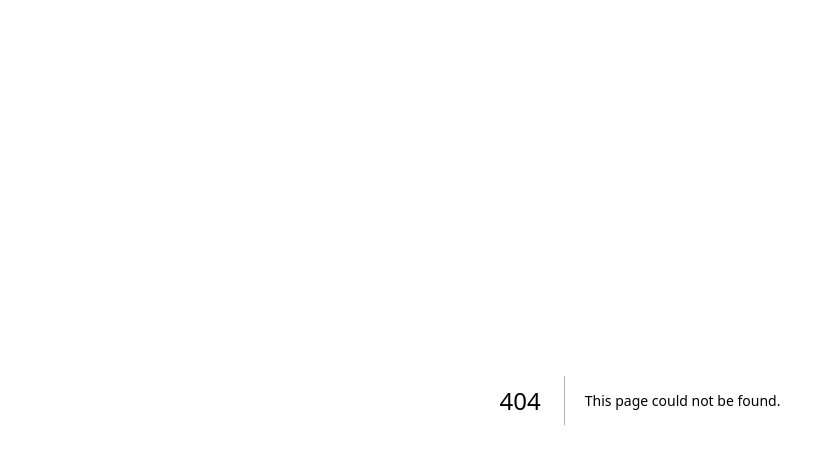
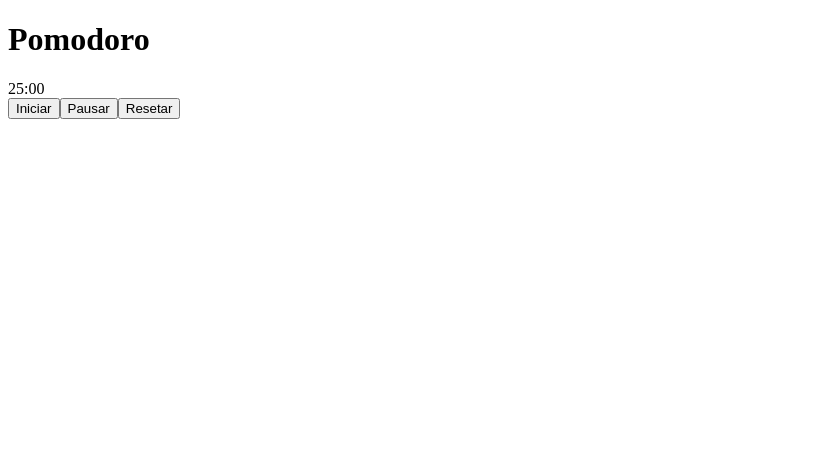
Before and after one commit to alaninhaisnthere/pomodoro, a Next.js app: page /pomodoro in a window 1280 px wide. Before the commit this address had no page. Shown: the top 464 px of the page, without its empty margins (0-835 px from the left). Built offline with nearby package versions, Linux system fonts and the light colour scheme.

Commit message:
feat: adding home page with link

```diff
--- a/src/app/layout.tsx
+++ /dev/null
@@ -1,16 +0,0 @@
-export const metadata = {
-  title: 'Next.js',
-  description: 'Generated by Next.js',
-}
-
-export default function RootLayout({
-  children,
-}: {
-  children: React.ReactNode
-}) {
-  return (
-    <html lang="en">
-      <body>{children}</body>
-    </html>
-  )
-}
--- a/src/app/pages/PomodoroTimer.tsx
+++ b/src/pages/pomodoro.tsx
@@ -1,6 +1,6 @@
 import { useState, useEffect } from "react";
 
-const PomodoroTimer = () => {
+const Pomodoro = () => {
     const [minutes, setMinutes] = useState(25);
     const [seconds, setSeconds] = useState(0);
     const [isActive, setIsActive] = useState(false);
@@ -48,17 +48,17 @@ const PomodoroTimer = () => {
 
   return (
     <div>
-      <h1>Pomodoro Timer</h1>
+      <h1>Pomodoro</h1>
       <div>
         {String(minutes).padStart(2, "0")}:{String(seconds).padStart(2, "0")}
       </div>
       <div>
-        <button onClick={startTimer}>Start</button>
-        <button onClick={pauseTimer}>Pause</button>
-        <button onClick={resetTimer}>Reset</button>
+        <button onClick={startTimer}>Iniciar</button>
+        <button onClick={pauseTimer}>Pausar</button>
+        <button onClick={resetTimer}>Resetar</button>
       </div>
     </div>
   );
 };
 
-export default PomodoroTimer;
+export default Pomodoro;
```
Also changed, not shown: src/pages/index.tsx (added, +15 -0 lines), src/globals.css (renamed from src/app/globals.css).
